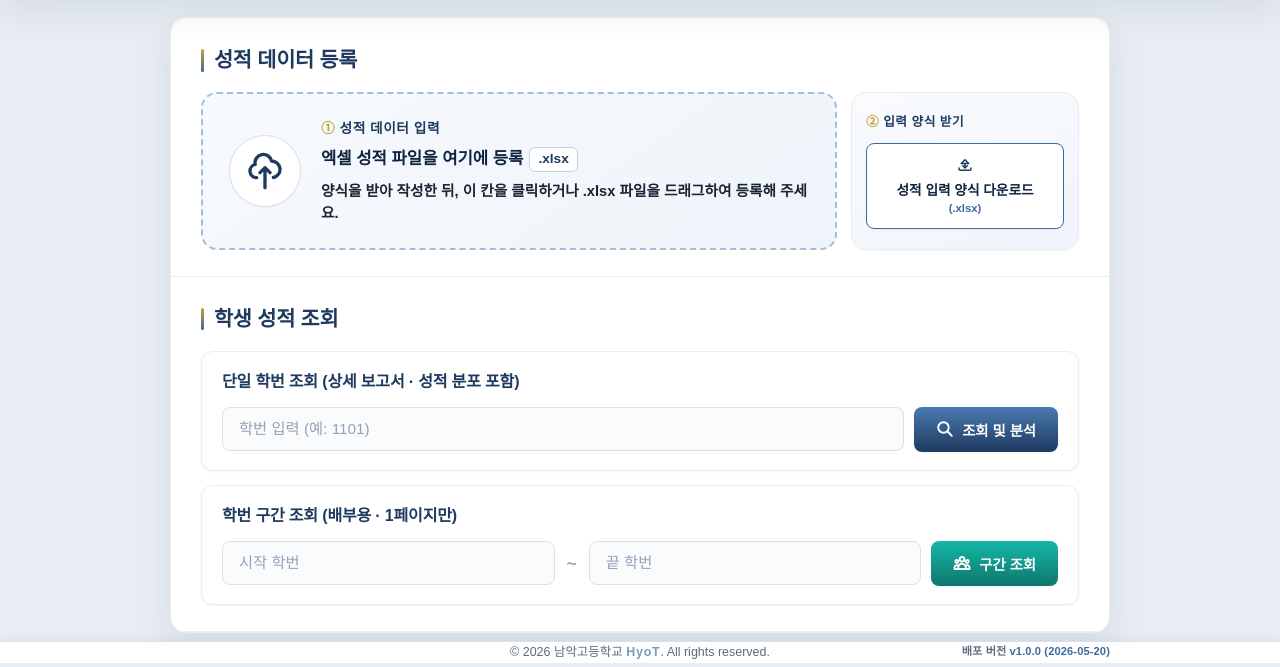
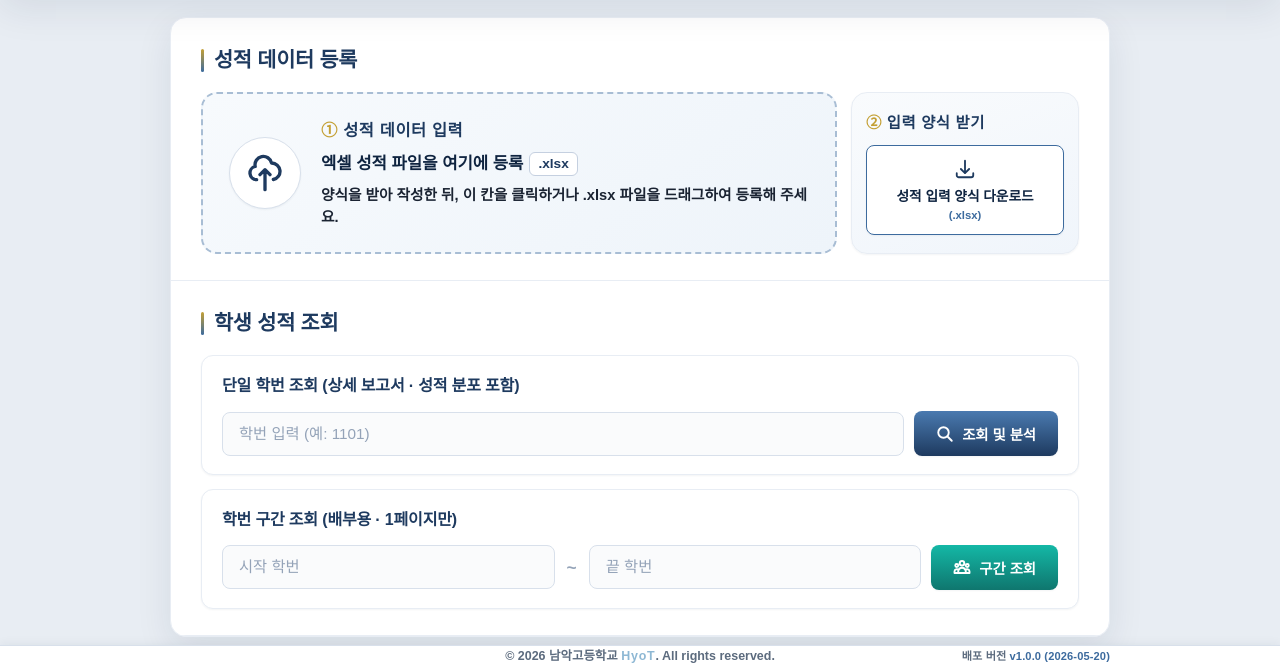
Before and after one commit to furss123/namak-grade-system, a plain HTML site: page index.html in a window 1280 px wide. Shown: the part 172-839 px from the top of the page. Drawn offline with Linux system fonts and the light colour scheme; a web font is replaced by a local one.

Commit message:
Update index.html

```diff
--- a/index.html
+++ b/index.html
@@ -130,11 +130,11 @@
         .app-footer-copy {
             grid-column: 2;
             margin: 0; padding: 0;
-            font-weight: 500; text-align: center; line-height: 1.2;
+            font-weight: 700; text-align: center; line-height: 1.2;
         }
         .app-footer-copy .footer-credit-hyot {
             font-weight: 700; letter-spacing: 0.06em;
-            color: #7a9eb8;
+            color: #8eb8d4;
         }
         .app-footer-version {
             grid-column: 3;
@@ -222,7 +222,7 @@
         .upload-box.success .upload-icon { color: var(--school-success); }
         .upload-text-container { flex: 1; min-width: 0; display: flex; flex-direction: column; gap: 8px; }
         .upload-step {
-            font-size: calc(11px + 2pt); font-weight: 800; color: var(--school-navy);
+            font-size: calc(11px + 4pt); font-weight: 800; color: var(--school-navy);
             letter-spacing: 0.04em;
         }
         .upload-step::before {
@@ -252,7 +252,7 @@
             box-shadow: var(--shadow-xs);
         }
         .upload-side-step {
-            font-size: calc(10px + 2pt); font-weight: 800; color: var(--school-navy);
+            font-size: calc(10px + 4pt); font-weight: 800; color: var(--school-navy);
             letter-spacing: 0.04em;
         }
         .upload-side-step::before {
@@ -280,8 +280,9 @@
             background: #f0f6fc; border-color: var(--school-navy);
             box-shadow: var(--shadow-sm);
         }
-        .template-download-link svg {
-            width: 18px; height: 18px; flex-shrink: 0; color: var(--school-navy);
+        .template-download-link svg,
+        .template-download-icon {
+            width: 22px; height: 22px; flex-shrink: 0; color: var(--school-navy);
         }
         @media (max-width: 720px) {
             .upload-registration { max-width: 100%; }
@@ -651,8 +652,8 @@
                     <aside class="upload-template-side" aria-label="성적 입력 양식">
                         <span class="upload-side-step">입력 양식 받기</span>
                         <a href="assets/grade-upload-template.xlsx" class="template-download-link" id="templateDownloadLink" download="남악고_1학년_성적입력양식.xlsx" role="button">
-                            <svg xmlns="http://www.w3.org/2000/svg" fill="none" viewBox="0 0 24 24" stroke="currentColor" stroke-width="2" aria-hidden="true">
-                                <path stroke-linecap="round" stroke-linejoin="round" d="M12 10v6m0 0l-3-3m3 3l3-3M4 16v1a2 2 0 002 2h12a2 2 0 002-2v-1M7 10l5-5 5 5M7 10h10" />
+                            <svg class="template-download-icon" xmlns="http://www.w3.org/2000/svg" fill="none" viewBox="0 0 24 24" stroke="currentColor" stroke-width="2" aria-hidden="true">
+                                <path stroke-linecap="round" stroke-linejoin="round" d="M3 16.5v2.25A2.25 2.25 0 005.25 21h13.5A2.25 2.25 0 0021 18.75V16.5M16.5 12L12 16.5m0 0L7.5 12M12 16.5V3" />
                             </svg>
                             <span class="template-download-label">
                                 <span>성적 입력 양식 다운로드</span>
```
